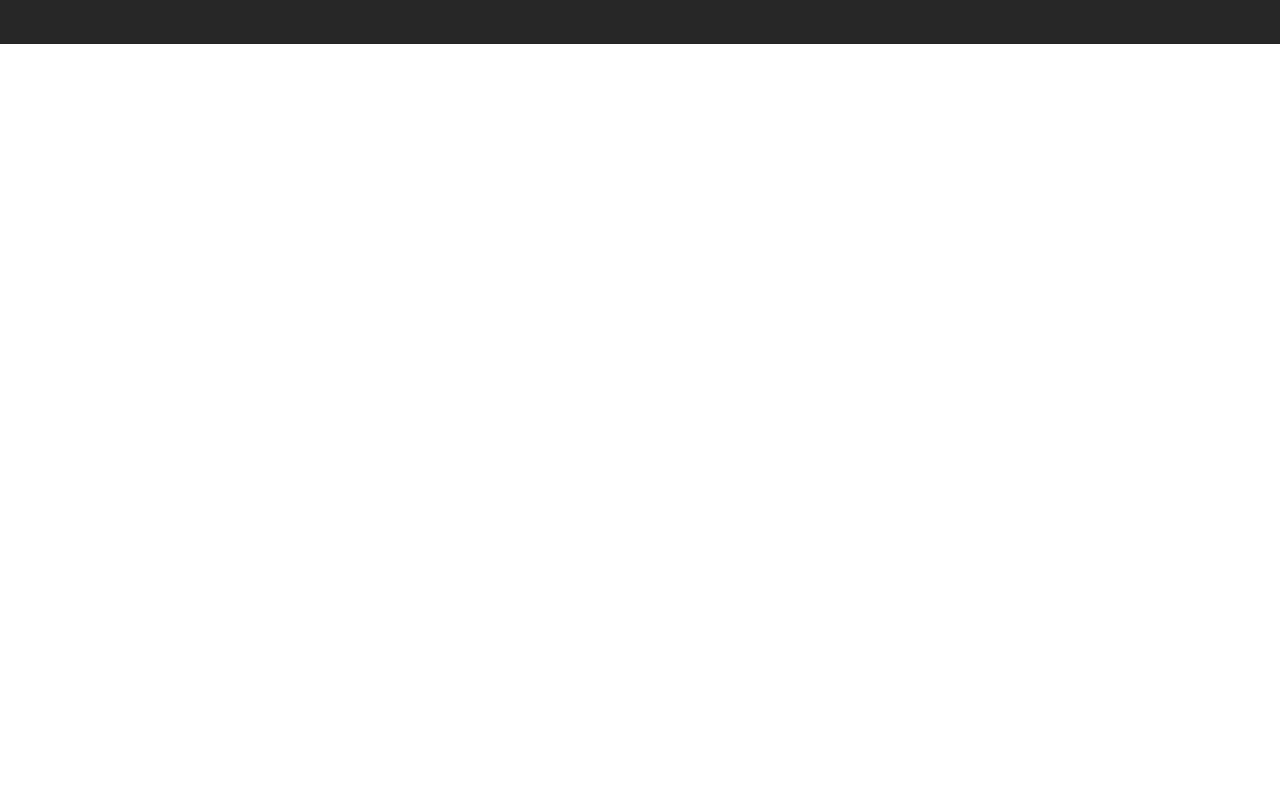
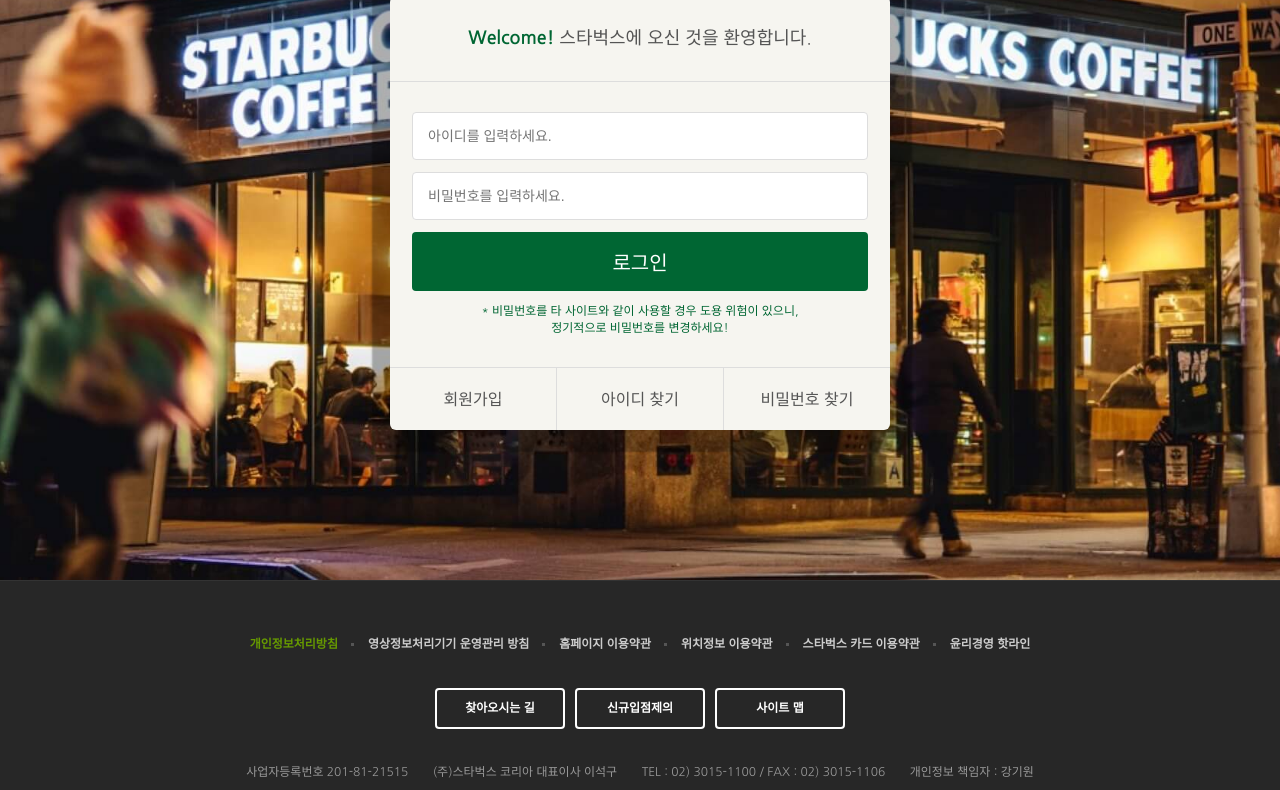
Before and after one commit to LKJ970524/starbucks, a plain HTML site: page signIn/index.html in a window 1280 px wide. Shown: the part 290-1080 px from the top of the page. Before the commit the page ends 800 px from the top, so only its background shows below. Drawn offline with nearby package versions, Linux system fonts and the light colour scheme.

Commit message:
로그인페이지 완성

```diff
--- /dev/null
+++ b/css/signin.css
@@ -0,0 +1,90 @@
+.signin {
+  margin-top: 120px;
+  padding: 100px 0 150px;
+  background-image: url("../images/signin_bg.jpg");
+  background-repeat: no-repeat;
+  background-position: center;
+  background-attachment: fixed;
+  background-size: cover;
+}
+
+.signin h1 {
+  color: #fff;
+  font-size: 30px;
+  font-weight: 700;
+  text-align: center;
+  margin-bottom: 24px;
+}
+
+.signin__card {
+  width: 500px;
+  margin: 0 auto;
+  border-radius: 6px;
+  background-color: #f6f5f0;
+  box-shadow: 2px 2px 2px 20px rgba(0, 0, 0, 0.3);
+  color: #555;
+}
+
+.signin__card h2 {
+  padding: 30px;
+  font-size: 18px;
+  text-align: center;
+  border-bottom: 1px solid #ddd;
+}
+
+.signin__card h2 strong {
+  font-weight: 900;
+  color: #006633;
+}
+
+.signin__card form {
+  padding: 30px 22px;
+}
+
+.signin__card form input {
+  width: 100%;
+  margin-bottom: 12px;
+  padding: 15px;
+  border: 1px solid #ddd;
+  border-radius: 4px;
+  outline: none;
+  box-sizing: border-box;
+  font-size: 14px;
+}
+
+.signin__card form [type="submit"] {
+  background-color: #006633;
+  border: none;
+  color: #fff;
+  font-size: 20px;
+  cursor: pointer;
+}
+
+.signin__card form p {
+  font-size: 12px;
+  color: #006633;
+  text-align: center;
+}
+
+.signin__card .actions {
+  display: flex;
+  border-top: 1px solid #ddd;
+}
+
+.signin__card .actions a {
+  flex-grow: 1;
+  flex-basis: 0;
+  text-align: center;
+  padding: 20px;
+  color: #555;
+  font-size: 16px;
+  border-right: 1px solid #ddd;
+}
+
+.signin__card .actions a:last-child {
+  border-right: none;
+}
+
+.signin__card .actions a:hover {
+  text-decoration: underline;
+}
--- a/signIn/index.html
+++ b/signIn/index.html
@@ -43,6 +43,7 @@
       href="https://fonts.googleapis.com/icon?family=Material+Icons"
     />
     <link rel="stylesheet" href="../css/common.css" />
+    <link rel="stylesheet" href="../css/signin.css" />
 
     <script defer src="../js/common.js"></script>
   </head>
@@ -381,7 +382,28 @@
       </div>
     </header>
 
-    <section class="sign-in"></section>
+    <section class="signin">
+      <h1>로그인</h1>
+      <div class="signin__card">
+        <h2>
+          <strong>Welcome!</strong> 스타벅스에 오신 것을 환영합니다.
+        </h2>
+        <form>
+          <input type="text" placeholder="아이디를 입력하세요." />
+          <input type="password" placeholder="비밀번호를 입력하세요." />
+          <input type="submit" value="로그인" />
+          <p>
+            * 비밀번호를 타 사이트와 같이 사용할 경우 도용 위험이 있으니,<br />
+            정기적으로 비밀번호를 변경하세요!
+          </p>
+        </form>
+        <div class="actions">
+          <a href="javascript:void(0)">회원가입</a>
+          <a href="javascript:void(0)">아이디 찾기</a>
+          <a href="javascript:void(0)">비밀번호 찾기</a>
+        </div>
+      </div>
+    </section>
 
     <!-- FOOTER -->
     <footer>
```
